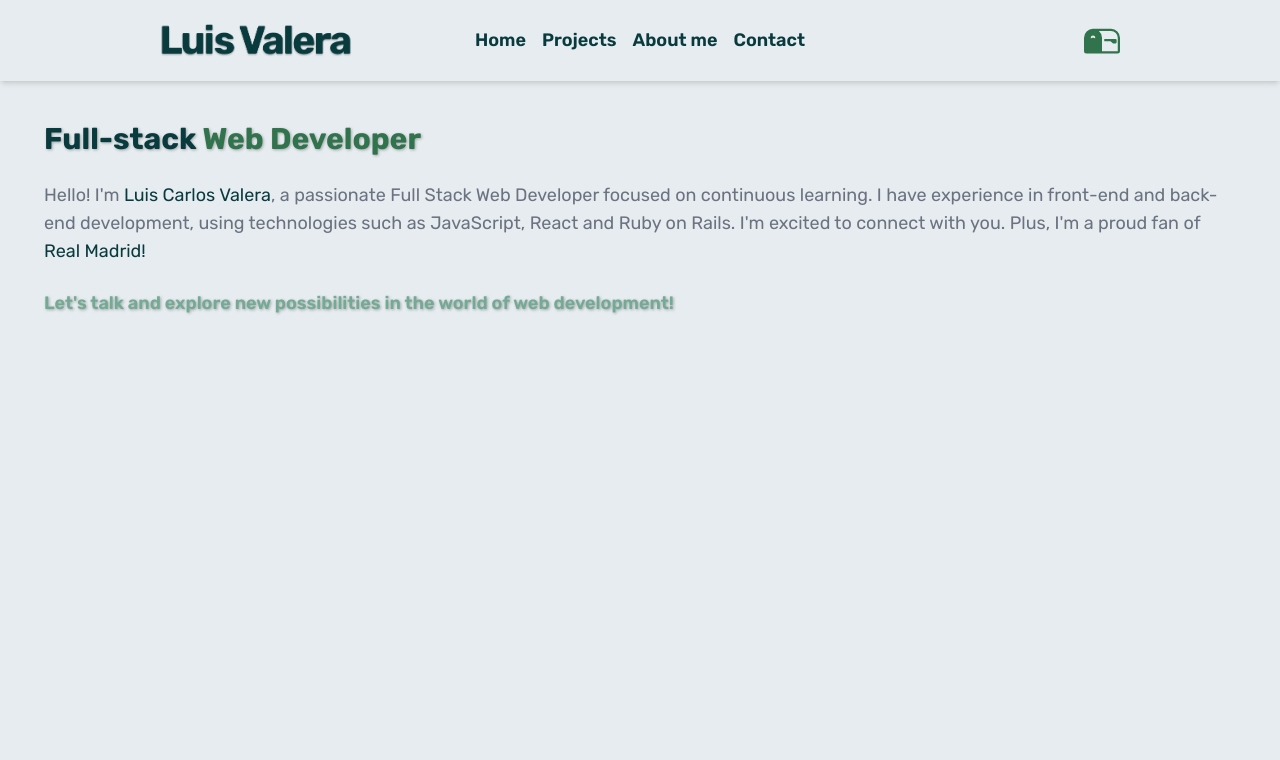
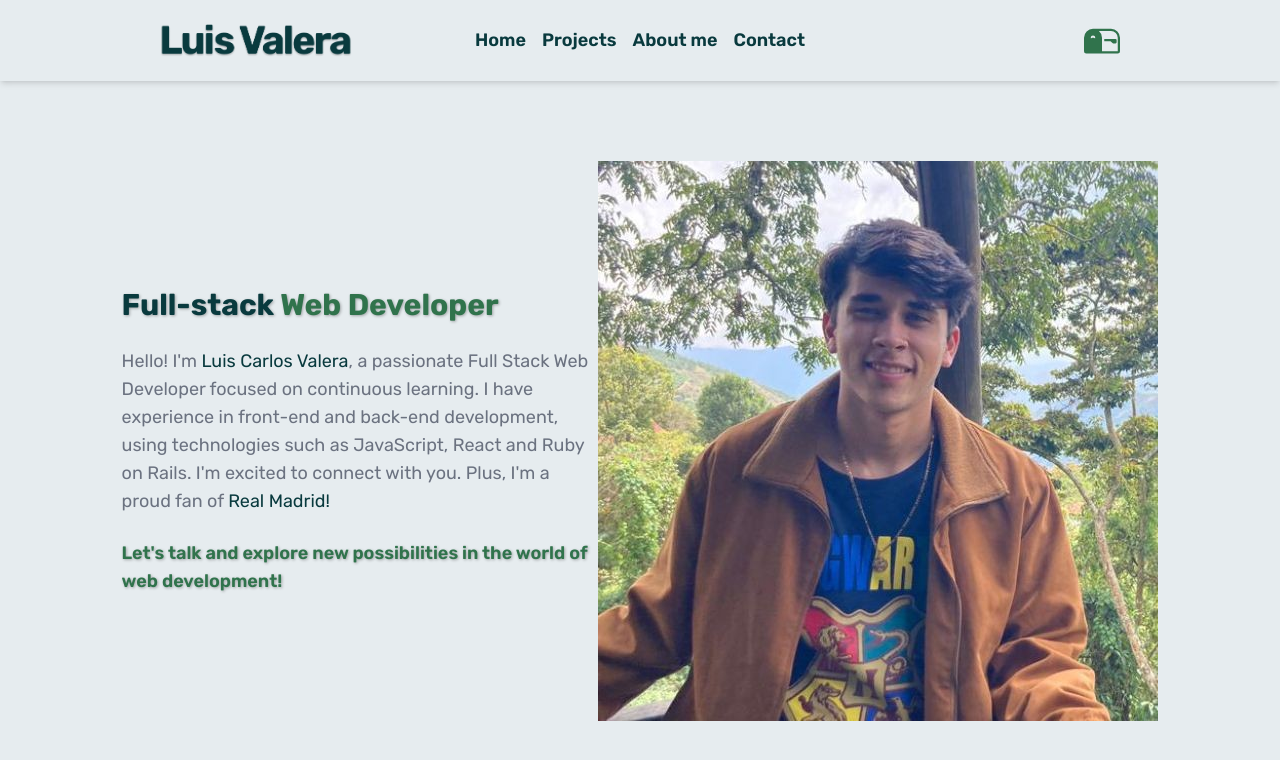
Before and after one commit to Luiscarlosvd/luiscarlosvd-portfolio, a React (Vite) app: page / in a window 1280 px wide. Shown: the top 760 px of the page. Built offline with nearby package versions, Linux system fonts and the light colour scheme.

Commit message:
Add photo and add styles for dektop version

```diff
--- a/src/components/Headline.jsx
+++ b/src/components/Headline.jsx
@@ -1,9 +1,10 @@
-import React from 'react'
+import React from 'react';
+import luigiImage from '../assets/luigi-image.jfif'
 
 const Headline = () => {
   return (
-    <section className='py-10 px-11'>
-      <div>
+    <section className='py-10 px-11 md:flex md:justify-center md:items-center md:py-20'>
+      <div className='md:w-2/5'>
         <h1 className='text-shadow font-bold text-3xl text-dark-spring-green'><span className='text-midnight-green'>Full-stack</span> Web Developer</h1>
         <br />
         <p className='text-lg text-gray-500'>
@@ -13,7 +14,11 @@ const Headline = () => {
           Rails. I'm excited to connect with you. Plus, I'm a proud fan of <span className='text-midnight-green'>Real Madrid!</span>
         </p>
         <br />
-        <h2 className='text-lg font-semibold text-zomp text-shadow'>Let's talk and explore new possibilities in the world of web development!</h2>
+        <h2 className='text-lg font-semibold text-dark-spring-green text-shadow'>Let's talk and explore new possibilities in the world of web development!</h2>
+      </div>
+
+      <div className='photo-bg-headline flex justify-center'>
+        <img src={luigiImage} className='photo-headline'></img>
       </div>
     </section>
   )
```
